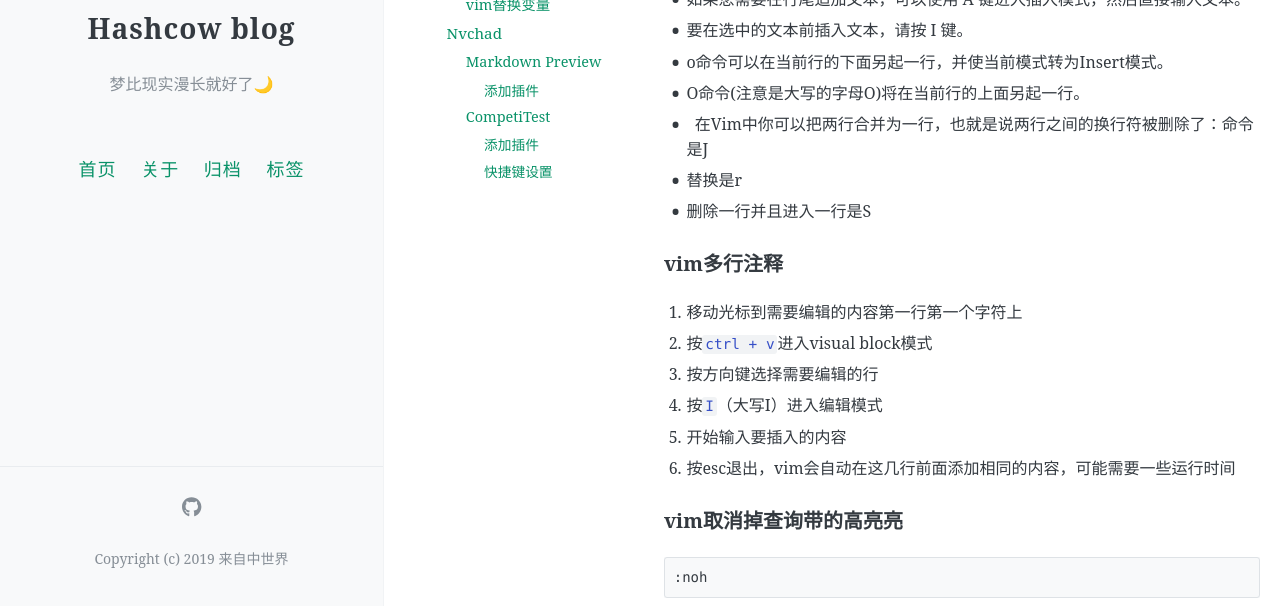
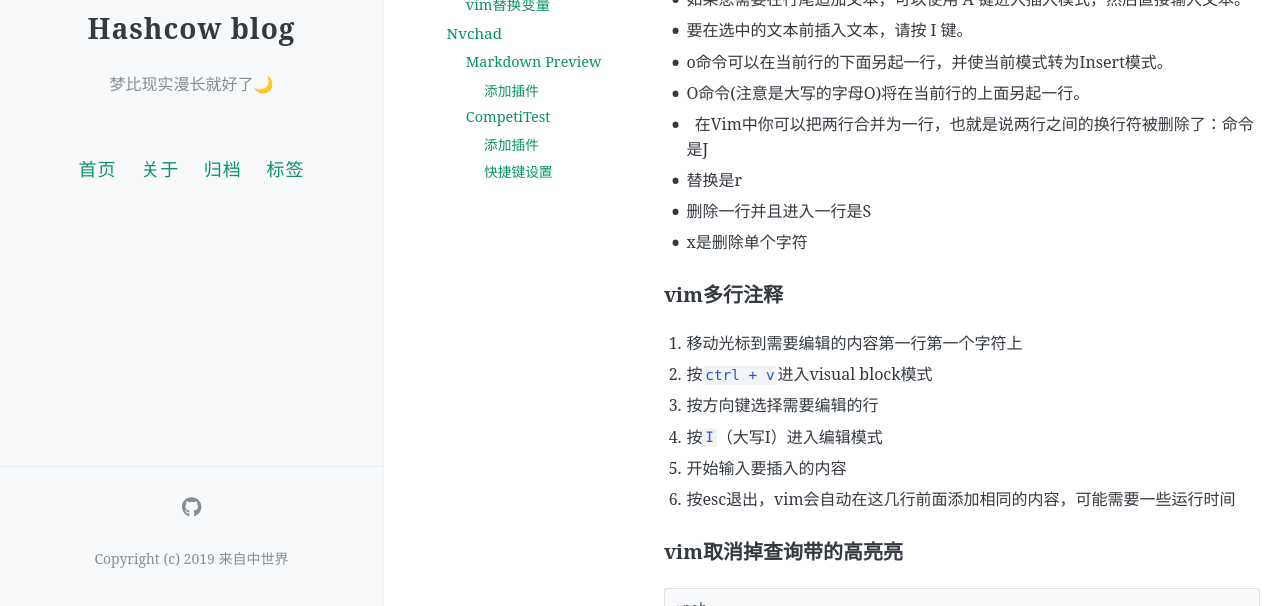
Before and after one commit to hashcowuwu/blog, a Jekyll site: the page built from _posts/2024-05-12-vim.md, in a window 1280 px wide and 900 px high, cut to the strip 294-900 px from the top of the window. Built offline with Jekyll 4.4.1, drawn with Linux system fonts in a browser that asks for light colours; formulas are drawn with MathJax 3; comment, search, counter and statistics services are not loaded.

Commit message:
change aboutme

```diff
--- a/_posts/2024-05-12-vim.md
+++ b/_posts/2024-05-12-vim.md
@@ -20,6 +20,7 @@ toc: true
 -   在Vim中你可以把两行合并为一行，也就是说两行之间的换行符被删除了：命令是J
 - 替换是r
 - 删除一行并且进入一行是S
+- x是删除单个字符
 
 ### vim多行注释
 
```
